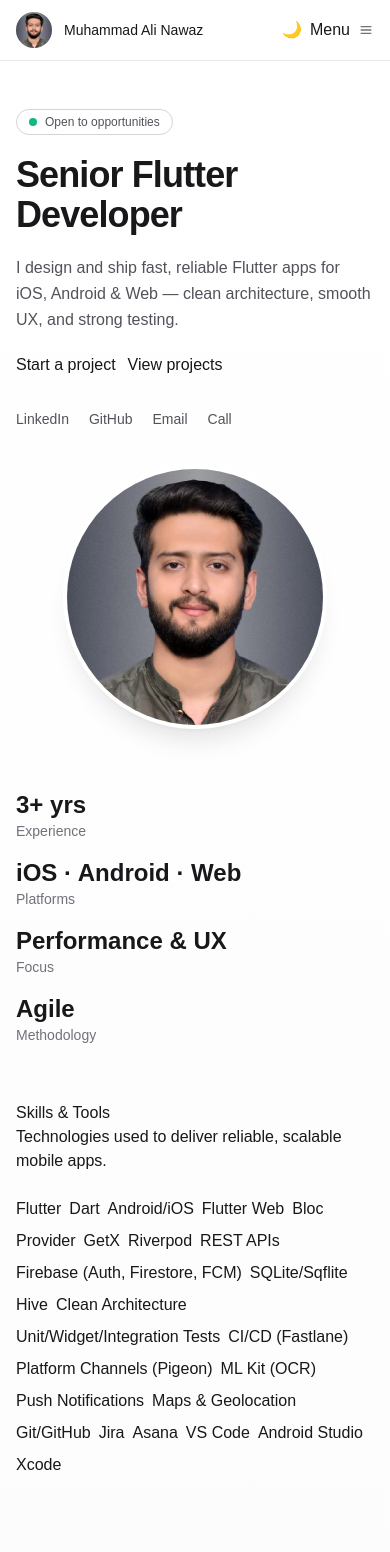
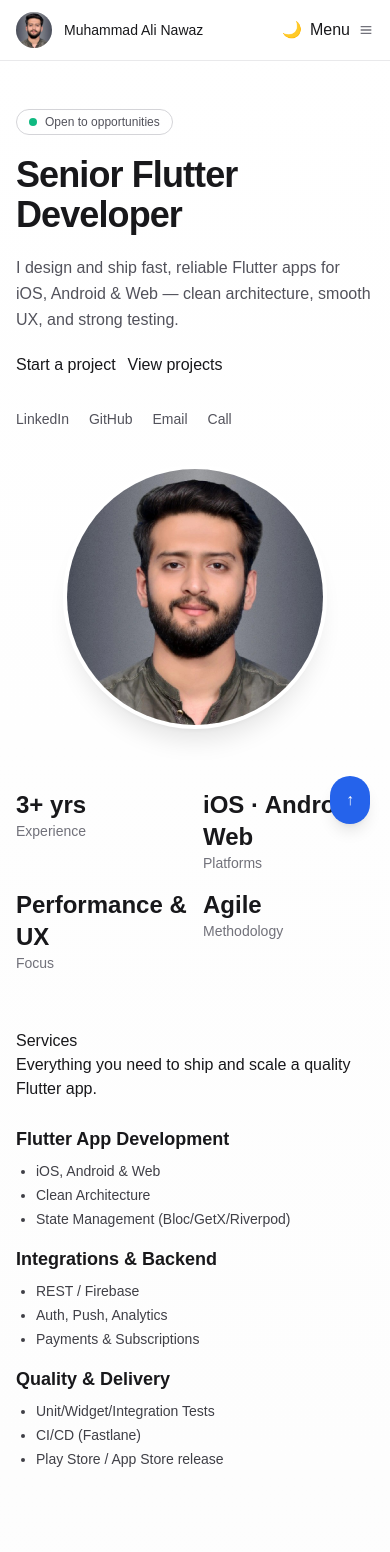
Before and after one commit to Muhammadali3073/MerciTrader, a Next.js app: page / in a window 390 px wide. Shown: the top 1552 px of the page. Built offline with nearby package versions, Linux system fonts and the light colour scheme.

Commit message:
Update page.tsx

```diff
--- a/app/page.tsx
+++ b/app/page.tsx
@@ -21,22 +21,27 @@ const LINKS = {
 export default function Home() {
   // Theme
   const [dark, setDark] = useState(false);
+
+  // Sync initial theme with localStorage or OS, then apply to <html>
   useEffect(() => {
-    const stored = localStorage.getItem("theme");
-    const prefers = matchMedia?.("(prefers-color-scheme: dark)").matches;
-    const enable = stored ? stored === "dark" : prefers;
-    setDark(enable);
+    try {
+      const stored = localStorage.getItem("theme");
+      const prefers = typeof window !== 'undefined' && window.matchMedia && window.matchMedia('(prefers-color-scheme: dark)').matches;
+      const enable = stored ? stored === 'dark' : prefers;
+      setDark(enable);
+      document.documentElement.classList.toggle('dark', enable);
+    } catch {}
   }, []);
+
+  // Persist whenever user toggles
   useEffect(() => {
-    document.documentElement.classList.toggle("dark", dark);
-    localStorage.setItem("theme", dark ? "dark" : "light");
+    document.documentElement.classList.toggle('dark', dark);
+    try { localStorage.setItem('theme', dark ? 'dark' : 'light'); } catch {}
   }, [dark]);
 
   // Mobile menu
   const menuRef = useRef<HTMLDetailsElement | null>(null);
-  const closeMenu = () => {
-    if (menuRef.current) menuRef.current.open = false;
-  };
+  const closeMenu = () => { if (menuRef.current) menuRef.current.open = false; };
 
   const highlights = [
     { label: "Experience", value: "3+ yrs" },
@@ -52,6 +57,12 @@ export default function Home() {
     "Clean Architecture", "Unit/Widget/Integration Tests", "CI/CD (Fastlane)",
     "Platform Channels (Pigeon)", "ML Kit (OCR)", "Push Notifications", "Maps & Geolocation",
     "Git/GitHub", "Jira", "Asana", "VS Code", "Android Studio", "Xcode",
+  ];
+
+  const services = [
+    { title: 'Flutter App Development', points: ['iOS, Android & Web', 'Clean Architecture', 'State Management (Bloc/GetX/Riverpod)'] },
+    { title: 'Integrations & Backend', points: ['REST / Firebase', 'Auth, Push, Analytics', 'Payments & Subscriptions'] },
+    { title: 'Quality & Delivery', points: ['Unit/Widget/Integration Tests', 'CI/CD (Fastlane)', 'Play Store / App Store release'] },
   ];
 
   const projects = [
@@ -93,13 +104,7 @@ export default function Home() {
       <header className="sticky top-0 z-50 border-b border-zinc-200/80 bg-white/70 backdrop-blur dark:bg-zinc-900/60 dark:border-zinc-800">
         <div className="mx-auto flex max-w-6xl items-center justify-between px-4 sm:px-6 py-3">
           <div className="flex items-center gap-3">
-            <Image
-              src={LINKS.profilePic}
-              alt={NAME}
-              width={36}
-              height={36}
-              className="h-9 w-9 rounded-full object-cover ring-1 ring-inset ring-zinc-200 dark:ring-zinc-700"
-            />
+            <Image src={LINKS.profilePic} alt={NAME} width={36} height={36} className="h-9 w-9 rounded-full object-cover ring-1 ring-inset ring-zinc-200 dark:ring-zinc-700" />
             <span className="text-sm font-medium">{NAME}</span>
           </div>
 
@@ -109,65 +114,25 @@ export default function Home() {
             <a href="#skills" className="nav-link">Skills</a>
             <a href="#experience" className="nav-link">Experience</a>
             <a href="#education" className="nav-link">Education</a>
+            <a href="#services" className="nav-link">Services</a>
             <a href="#contact" className="nav-link">Contact</a>
-            <a
-              href={LINKS.resume}
-              target="_blank"
-              rel="noopener noreferrer"
-              className="btn-primary"
-            >
-              Resume
-            </a>
-            <button
-              aria-label="Toggle theme"
-              onClick={() => setDark(v => !v)}
-              className="btn-ghost"
-            >
-              {dark ? "Light" : "Dark"}
-            </button>
+            <a href={LINKS.resume} target="_blank" rel="noopener noreferrer" className="btn-primary">Resume</a>
+            <button aria-label="Toggle theme" aria-pressed={dark} onClick={() => setDark(v => !v)} className="btn-ghost">{dark ? "Light" : "Dark"}</button>
           </nav>
 
           {/* Mobile actions */}
           <div className="md:hidden flex items-center gap-2">
-            <button
-              aria-label="Toggle theme"
-              onClick={() => setDark(v => !v)}
-              className="btn-ghost"
-              title="Toggle theme"
-            >
-              {dark ? "☀️" : "🌙"}
-            </button>
+            <button aria-label="Toggle theme" aria-pressed={dark} onClick={() => setDark(v => !v)} className="btn-ghost" title="Toggle theme">{dark ? "☀️" : "🌙"}</button>
             <details ref={menuRef} className="relative">
               <summary className="btn-ghost cursor-pointer select-none flex items-center gap-2">
                 <span>Menu</span>
                 <svg width="16" height="16" viewBox="0 0 24 24" className="text-zinc-500"><path fill="currentColor" d="M4 6h16v2H4V6Zm0 5h16v2H4v-2Zm0 5h16v2H4v-2Z"/></svg>
               </summary>
               <div className="absolute right-0 mt-2 w-60 rounded-xl border border-zinc-200 bg-white shadow-lg p-2 grid gap-1 z-50 dark:bg-zinc-900 dark:border-zinc-700">
-                {[
-                  ["#projects", "Projects"],
-                  ["#skills", "Skills"],
-                  ["#experience", "Experience"],
-                  ["#education", "Education"],
-                  ["#contact", "Contact"],
-                ].map(([href, label]) => (
-                  <a
-                    key={href}
-                    href={href}
-                    onClick={closeMenu}
-                    className="rounded-lg px-3 py-2 text-sm hover:bg-zinc-50 dark:hover:bg-zinc-800"
-                  >
-                    {label}
-                  </a>
+                {[["#projects","Projects"],["#skills","Skills"],["#experience","Experience"],["#education","Education"],["#services","Services"],["#contact","Contact"]].map(([href,label]) => (
+                  <a key={href} href={href} onClick={closeMenu} className="rounded-lg px-3 py-2 text-sm hover:bg-zinc-50 dark:hover:bg-zinc-800">{label}</a>
                 ))}
-                <a
-                  href={LINKS.resume}
-                  target="_blank"
-                  rel="noopener noreferrer"
-                  onClick={closeMenu}
-                  className="rounded-lg px-3 py-2 text-sm bg-blue-600 text-white hover:bg-blue-500"
-                >
-                  Resume
-                </a>
+                <a href={LINKS.resume} target="_blank" rel="noopener noreferrer" onClick={closeMenu} className="rounded-lg px-3 py-2 text-sm bg-blue-600 text-white hover:bg-blue-500">Resume</a>
               </div>
             </details>
           </div>
@@ -177,14 +142,9 @@ export default function Home() {
       {/* Hero */}
       <section className="mx-auto max-w-6xl px-4 sm:px-6 pt-12 pb-16 grid md:grid-cols-2 gap-10 items-center fade-in-up">
         <div className="flex flex-col gap-5">
-          <span className="inline-flex w-fit items-center gap-2 rounded-full border border-zinc-300 px-3 py-1 text-xs font-medium text-zinc-600 dark:border-zinc-700 dark:text-zinc-400">
-            <span className="inline-block h-2 w-2 rounded-full bg-emerald-500" />
-            Open to opportunities
-          </span>
+          <span className="inline-flex w-fit items-center gap-2 rounded-full border border-zinc-300 px-3 py-1 text-xs font-medium text-zinc-600 dark:border-zinc-700 dark:text-zinc-400"><span className="inline-block h-2 w-2 rounded-full bg-emerald-500" />Open to opportunities</span>
           <h1 className="text-4xl sm:text-5xl font-bold tracking-tight">{ROLE}</h1>
-          <p className="max-w-xl text-zinc-600 text-base sm:text-lg leading-relaxed dark:text-zinc-300">
-            {TAGLINE}
-          </p>
+          <p className="max-w-xl text-zinc-600 text-base sm:text-lg leading-relaxed dark:text-zinc-300">{TAGLINE}</p>
           <div className="flex gap-3">
             <a href="#contact" className="btn-primary">Start a project</a>
             <a href="#projects" className="btn-outline">View projects</a>
@@ -197,20 +157,13 @@ export default function Home() {
           </div>
         </div>
         <div className="flex justify-center scale-in">
-          <Image
-            src={LINKS.profilePic}
-            alt={NAME}
-            width={280}
-            height={280}
-            className="w-64 h-64 sm:w-72 sm:h-72 rounded-full object-cover ring-4 ring-white shadow-xl dark:ring-zinc-800"
-            priority
-          />
+          <Image src={LINKS.profilePic} alt={NAME} width={280} height={280} className="w-64 h-64 sm:w-72 sm:h-72 rounded-full object-cover ring-4 ring-white shadow-xl dark:ring-zinc-800" priority />
         </div>
       </section>
 
       {/* Highlights */}
       <section className="mx-auto max-w-6xl px-4 sm:px-6 pb-4">
-        <div className="grid grid-cols-1 gap-4 sm:grid-cols-2 lg:grid-cols-4">
+        <div className="grid grid-cols-2 gap-4 sm:grid-cols-4">
           {highlights.map((h) => (
             <div key={h.label} className="card">
               <div className="text-2xl font-bold">{h.value}</div>
@@ -220,47 +173,42 @@ export default function Home() {
         </div>
       </section>
 
+      {/* Services */}
+      <section id="services" className="mx-auto max-w-6xl px-4 sm:px-6 py-10">
+        <div className="section-header"><h2>Services</h2><p>Everything you need to ship and scale a quality Flutter app.</p></div>
+        <div className="grid grid-cols-1 sm:grid-cols-2 lg:grid-cols-3 gap-4 mt-6">
+          {services.map((s) => (
+            <div key={s.title} className="card">
+              <h3 className="text-lg font-semibold">{s.title}</h3>
+              <ul className="mt-2 list-disc pl-5 text-sm text-zinc-700 dark:text-zinc-300 space-y-1">
+                {s.points.map(p => <li key={p}>{p}</li>)}
+              </ul>
+            </div>
+          ))}
+        </div>
+      </section>
+
       {/* Skills */}
       <section id="skills" className="mx-auto max-w-6xl px-4 sm:px-6 py-10">
-        <div className="section-header">
-          <h2>Skills & Tools</h2>
-          <p>Technologies used to deliver reliable, scalable mobile apps.</p>
-        </div>
+        <div className="section-header"><h2>Skills & Tools</h2><p>Technologies used to deliver reliable, scalable mobile apps.</p></div>
         <div className="mt-6 flex flex-wrap gap-2">
-          {skills.map((s) => (
-            <span key={s} className="chip">{s}</span>
-          ))}
+          {skills.map((s) => (<span key={s} className="chip">{s}</span>))}
         </div>
       </section>
 
       {/* Projects */}
       <section id="projects" className="mx-auto max-w-6xl px-4 sm:px-6 py-10">
-        <div className="section-header">
-          <h2>Selected Projects</h2>
-          <p>Focused on performance, UX, and maintainable architecture.</p>
-        </div>
+        <div className="section-header"><h2>Selected Projects</h2><p>Focused on performance, UX, and maintainable architecture.</p></div>
         <div className="mt-6 grid grid-cols-1 gap-6 sm:grid-cols-2 lg:grid-cols-3">
           {projects.map((p) => (
             <div key={p.title} className="card group">
               <div className="flex items-center justify-between">
                 <h3 className="text-lg font-semibold group-hover:underline underline-offset-4">{p.title}</h3>
-                <svg viewBox="0 0 24 24" className="h-5 w-5 text-zinc-400 group-hover:text-zinc-600 dark:group-hover:text-zinc-200">
-                  <path fill="currentColor" d="M14 3h7v7h-2V6.41l-9.29 9.3-1.42-1.42 9.3-9.29H14V3Z"/>
-                </svg>
+                <svg viewBox="0 0 24 24" className="h-5 w-5 text-zinc-400 group-hover:text-zinc-600 dark:group-hover:text-zinc-200"><path fill="currentColor" d="M14 3h7v7h-2V6.41l-9.29 9.3-1.42-1.42 9.3-9.29H14V3Z"/></svg>
               </div>
               <p className="mt-2 text-sm text-zinc-600 dark:text-zinc-300">{p.blurb}</p>
-              <div className="mt-3 flex flex-wrap gap-2">
-                {p.tags.map((t) => <span key={t} className="tag">{t}</span>)}
-              </div>
-              {p.links.length > 0 && (
-                <div className="mt-4 flex flex-wrap gap-2">
-                  {p.links.map((l) => (
-                    <a key={l.href} href={l.href} className="link" target="_blank" rel="noopener noreferrer">
-                      {l.label}
-                    </a>
-                  ))}
-                </div>
-              )}
+              <div className="mt-3 flex flex-wrap gap-2">{p.tags.map((t) => <span key={t} className="tag">{t}</span>)}</div>
+              {p.links.length > 0 && (<div className="mt-4 flex flex-wrap gap-2">{p.links.map((l) => (<a key={l.href} href={l.href} className="link" target="_blank" rel="noopener noreferrer">{l.label}</a>))}</div>)}
             </div>
           ))}
         </div>
@@ -268,9 +216,7 @@ export default function Home() {
 
       {/* Experience — only Digital Upgraders */}
       <section id="experience" className="mx-auto max-w-6xl px-4 sm:px-6 py-10">
-        <div className="section-header">
-          <h2>Experience</h2>
-        </div>
+        <div className="section-header"><h2>Experience</h2></div>
         <div className="card">
           <div className="flex flex-wrap items-center justify-between gap-2">
             <div className="text-lg font-semibold">Senior Flutter Developer · Digital Upgraders LLC (Remote)</div>
@@ -286,9 +232,7 @@ export default function Home() {
 
       {/* Education */}
       <section id="education" className="mx-auto max-w-6xl px-4 sm:px-6 py-10">
-        <div className="section-header">
-          <h2>Education</h2>
-        </div>
+        <div className="section-header"><h2>Education</h2></div>
         <div className="card">
           <div className="flex flex-wrap items-center justify-between gap-2">
             <div className="text-lg font-semibold">BS — Computer Science</div>
@@ -315,13 +259,15 @@ export default function Home() {
             </div>
           </div>
         </div>
-        <footer className="mt-10 text-center text-sm text-zinc-500 dark:text-zinc-400">
-          © {new Date().getFullYear()} {NAME}. All rights reserved.
-        </footer>
+        <footer className="mt-10 text-center text-sm text-zinc-500 dark:text-zinc-400">© {new Date().getFullYear()} {NAME}. All rights reserved.</footer>
       </section>
+
+      {/* Back to top (mobile) */}
+      <a href="#top" className="fixed bottom-5 right-5 md:hidden rounded-full bg-blue-600 text-white px-4 py-3 shadow-lg hover:bg-blue-500">↑</a>
 
       {/* Utilities & animations */}
       <style>{`
+        html { scroll-behavior: smooth; }
         .btn-primary { @apply rounded-lg bg-blue-600 text-white px-5 py-3 text-sm font-semibold shadow-sm hover:bg-blue-500; }
         .btn-outline { @apply rounded-lg border border-zinc-300 px-5 py-3 text-sm font-semibold text-zinc-800 hover:bg-zinc-50 dark:border-zinc-700 dark:text-zinc-100 dark:hover:bg-zinc-800; }
         .btn-ghost { @apply rounded-lg border border-zinc-300 px-3 py-2 text-sm hover:bg-zinc-50 dark:border-zinc-700 dark:hover:bg-zinc-800; }
```
